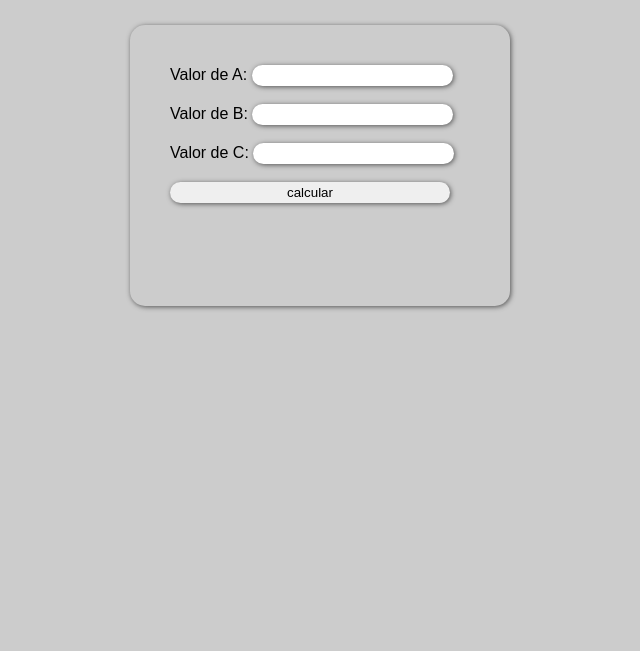
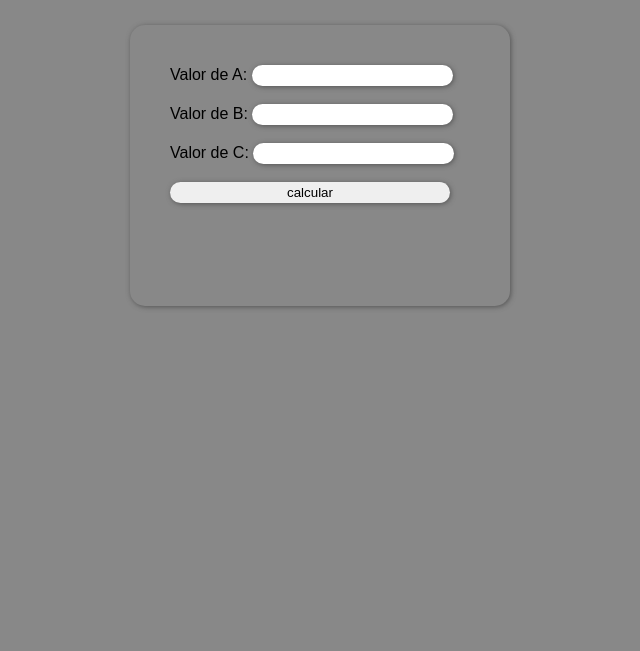
Before and after one commit to JpedroSnts/bhaskara, a plain HTML site: page index.html in a window 1280 px wide. Shown: the part 149-800 px from the top of the page, without its empty margins (320-960 px from the left). Drawn offline with Linux system fonts and the light colour scheme.

Commit message:
Update index.html

```diff
--- a/index.html
+++ b/index.html
@@ -4,7 +4,7 @@
         <meta charset="UTF-8">
         <meta name="viewport" content="width=device-width">
         <style>
-            body{background-color: #cccccc; margin: auto; display: block; margin-top: 100px; font-family: Arial, Helvetica, sans-serif;}
+            body{background-color: #888888; margin: auto; display: block; margin-top: 100px; font-family: Arial, Helvetica, sans-serif;}
             #nome{font: normal 30px arial; margin: auto;  margin-bottom: 40px; text-align: center;}
             form{
                 box-shadow: 1px 1px 5px #555;
```
